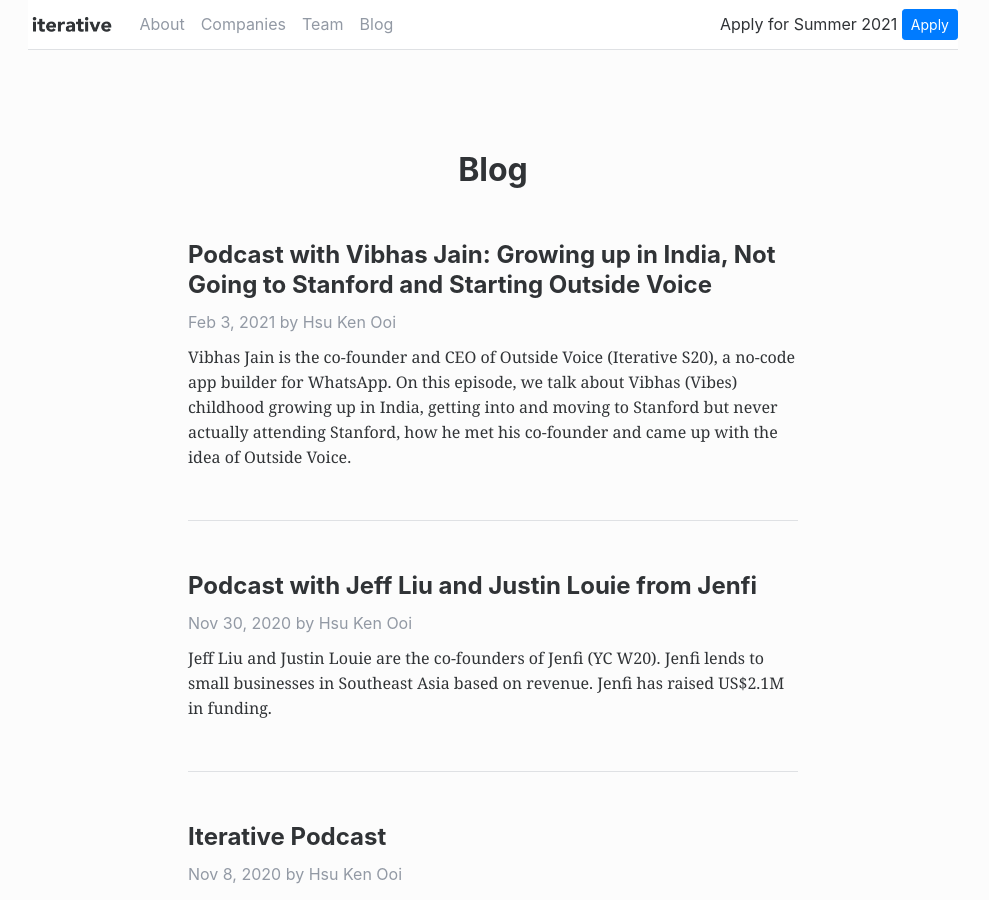
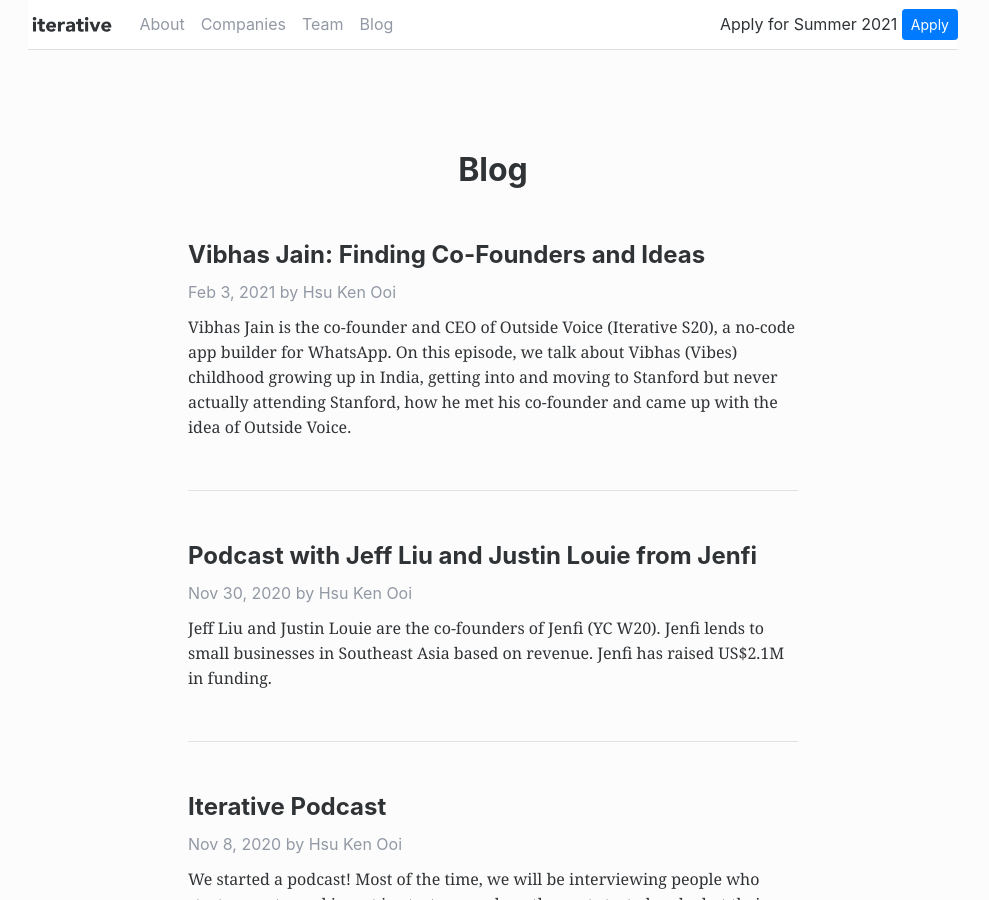
Before and after one commit to hsukenooi/iterative-website, a Jekyll site: the page built from blog.html, in a window 1280 px wide and 900 px high. Shown: the whole window, without its empty margins (147-1136 px from the left). Built offline with Jekyll 4.4.1, drawn with Linux system fonts in a browser that asks for light colours; comment, search, counter and statistics services are not loaded.

Commit message:
Updatd to smaller images and changed title of Vibes podcast

```diff
--- a/_config.yml
+++ b/_config.yml
@@ -26,6 +26,7 @@
   Google search results) and in your feed.xml site description.
 baseurl: "" # the subpath of your site, e.g. /blog
 url: "" # the base hostname & protocol for your site, e.g. http://example.com
+permalink: /blog/:year/:month/:day/:title:output_ext
 twitter:
   username: iterativevc
   card: summary_large_image
--- a/_posts/2021-02-03-podcast-episode3-vibhas-jain-outside-voice.markdown
+++ b/_posts/2021-02-03-podcast-episode3-vibhas-jain-outside-voice.markdown
@@ -1,6 +1,6 @@
 ---
 layout: post
-title:  "Podcast with Vibhas Jain: Growing up in India, Not Going to Stanford and Starting Outside Voice"
+title:  "Vibhas Jain: Finding Co-Founders and Ideas"
 date:   2021-02-03 16:00:00 +0800
 author: "Hsu Ken Ooi"
 categories: podcast
```
Also changed, not shown: assets/vibes-glen-adrien-melvin.jpg, 1 other file.
